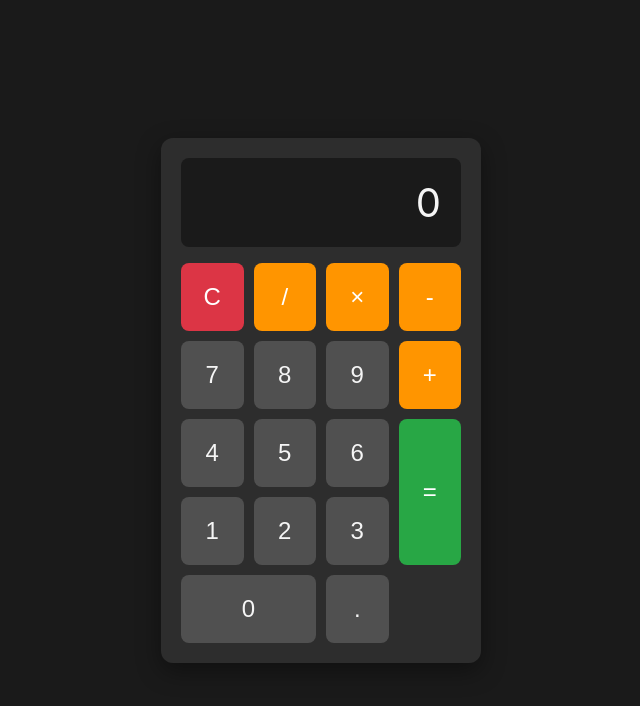
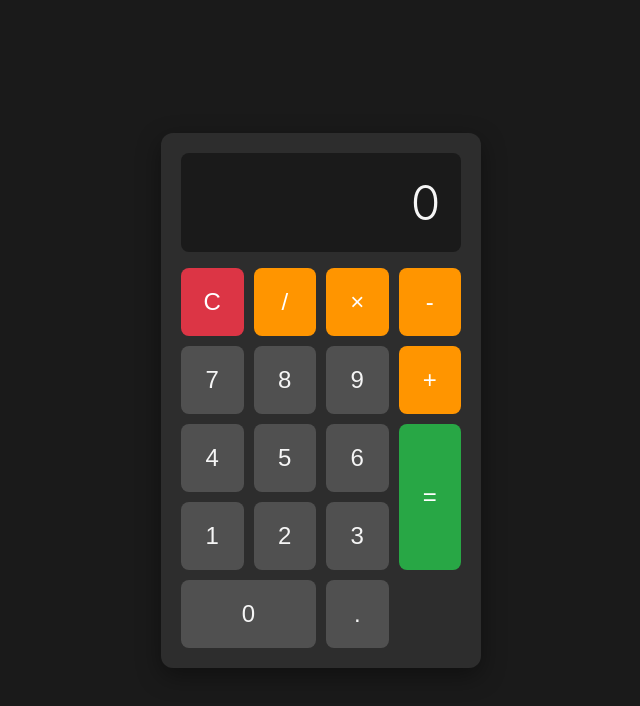
Before and after one commit to maszynka/marge-and-ralph, a website: page index.html in a window 1280 px wide. Shown: the whole page, without its empty margins (319-959 px from the left). Drawn offline with Linux system fonts and the light colour scheme.

Commit message:
feat: enhance display styling with larger, more readable numbers
Increased font-size to 3rem, added lighter font-weight (300) and letter-spacing
for improved readability. Display remains right-aligned as required.

Co-Authored-By: Marge <noreply@marge.dev>

```diff
--- a/styles.css
+++ b/styles.css
@@ -25,7 +25,8 @@ body {
 .display {
     background: #1a1a1a;
     color: #f5f5f5;
-    font-size: 2.5rem;
+    font-size: 3rem;
+    font-weight: 300;
     padding: 20px;
     text-align: right;
     border-radius: 8px;
@@ -36,6 +37,7 @@ body {
     justify-content: flex-end;
     word-wrap: break-word;
     word-break: break-all;
+    letter-spacing: 0.5px;
 }
 
 .buttons {
```
